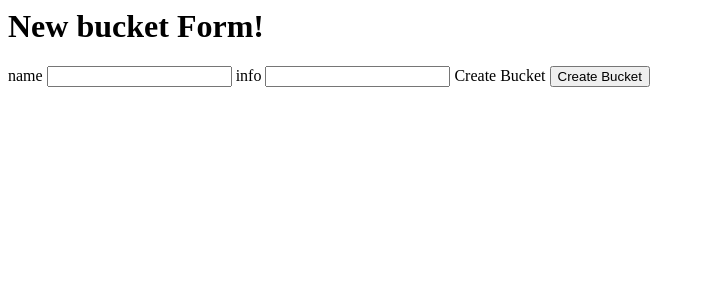
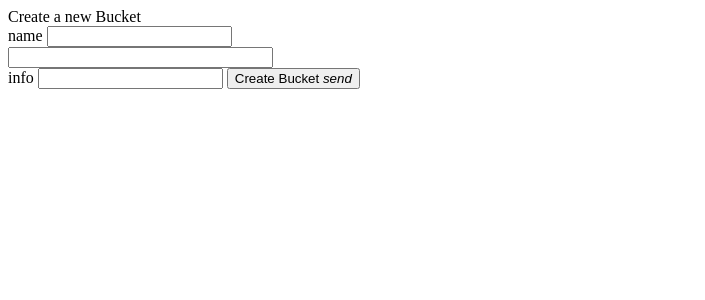
Before and after one commit to josuablejeru/linkbucket, a Flask app: template app/templates/buckets/new_bucket.html in a window 1280 px wide. Shown: the top 300 px of the page, without its empty margins (0-705 px from the left). Run offline with Flask 2, Linux system fonts and the light colour scheme; the template is opened without the code that fills it: values that come from a table or form of the project are taken from there, others are empty.

Commit message:
Tags for the different buckets can be added. The correct string appending and reading from the DB are missing.

```diff
--- a/app/modules/mod_buckets/bucket_controller.py
+++ b/app/modules/mod_buckets/bucket_controller.py
@@ -30,7 +30,7 @@ class BucketController:
 
     def __commit_bucket(self, form, model):
         # TODO: implement seter and geter for labels
-        bucket = model(user_id=current_user.id, name=form.name.data, info=form.info.data, label='')
+        bucket = model(user_id=current_user.id, name=form.name.data, info=form.info.data, label=form.bucket_label.data)
         db.session.add(bucket)
         db.session.commit()
         flash('Bucket Created')
--- a/app/modules/mod_buckets/forms/bucket_form.py
+++ b/app/modules/mod_buckets/forms/bucket_form.py
@@ -5,5 +5,6 @@ from wtforms.validators import DataRequired
 
 class BucketForm(FlaskForm):
     name = StringField('name', validators=[DataRequired()])
+    bucket_label = StringField('labels')
     info = StringField('info')
     create = SubmitField('Create Bucket')
--- a/app/templates/buckets/new_bucket.html
+++ b/app/templates/buckets/new_bucket.html
@@ -1,16 +1,26 @@
-
-<h1>New bucket Form!</h1>
+<div class="title">Create a new Bucket</div>
 
 <form method="post" action="{{ url_for('buckets') }}">
+    <div class="row">
+    </div>
     {{ bucket_form.hidden_tag() }}
+
 
     {{ bucket_form.name.label }}
     {{ bucket_form.name(size=20) }}
 
+    <!-- TODO: Form und model muessen angepasst werden für setzen und auslesen der tags -->
+    <div class="chips">
+        {{ bucket_form.bucket_label(size=30) }}
+    </div>
+
+
     {{ bucket_form.info.label }}
     {{ bucket_form.info(size=20) }}
 
-    {{ bucket_form.create.label }}
-    {{ bucket_form.create() }}
+
+    <button class="btn waves-effect waves-light" type="submit" name="action">{{ bucket_form.create.label }}
+        <i class="material-icons right">send</i>
+    </button>
 
 </form>
```
